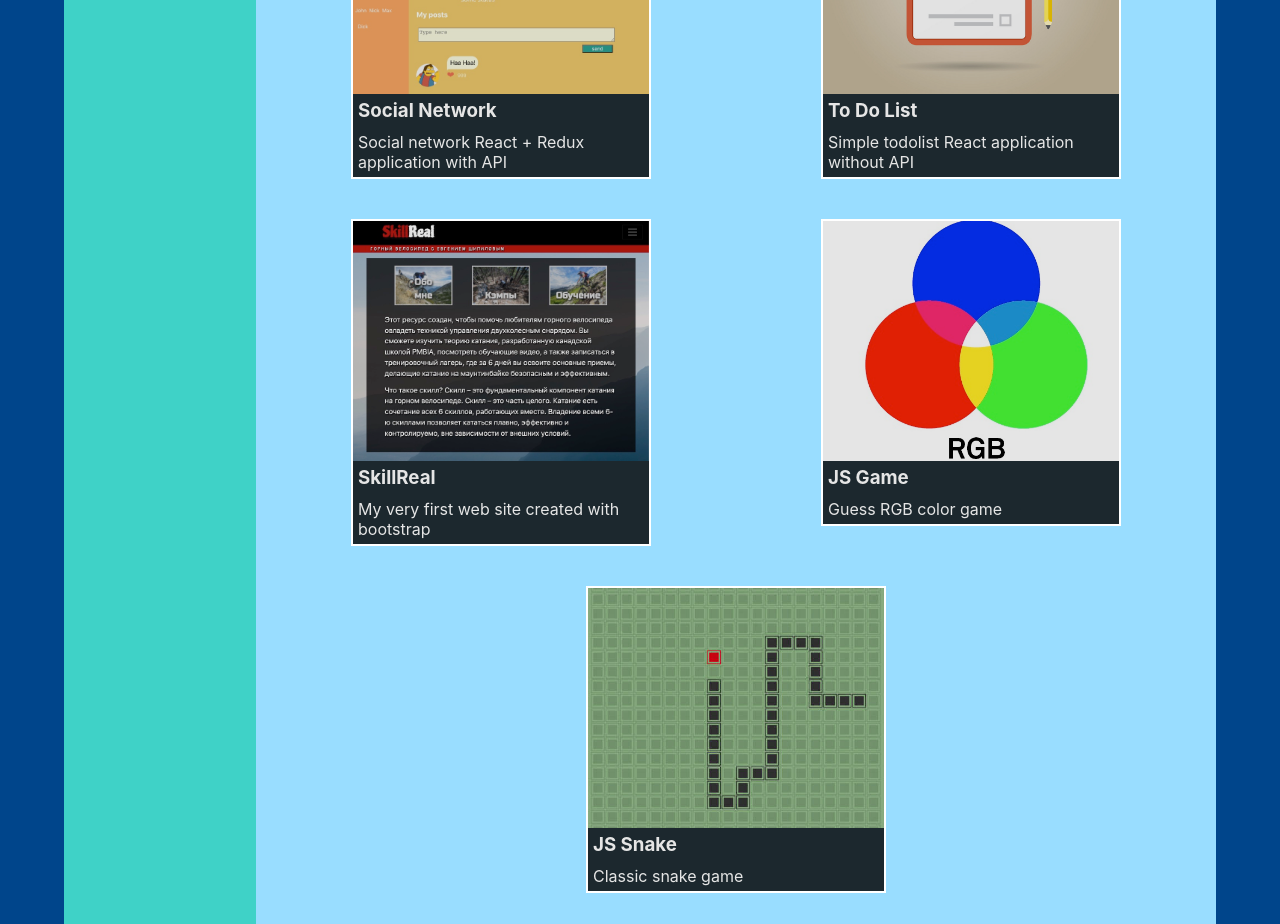
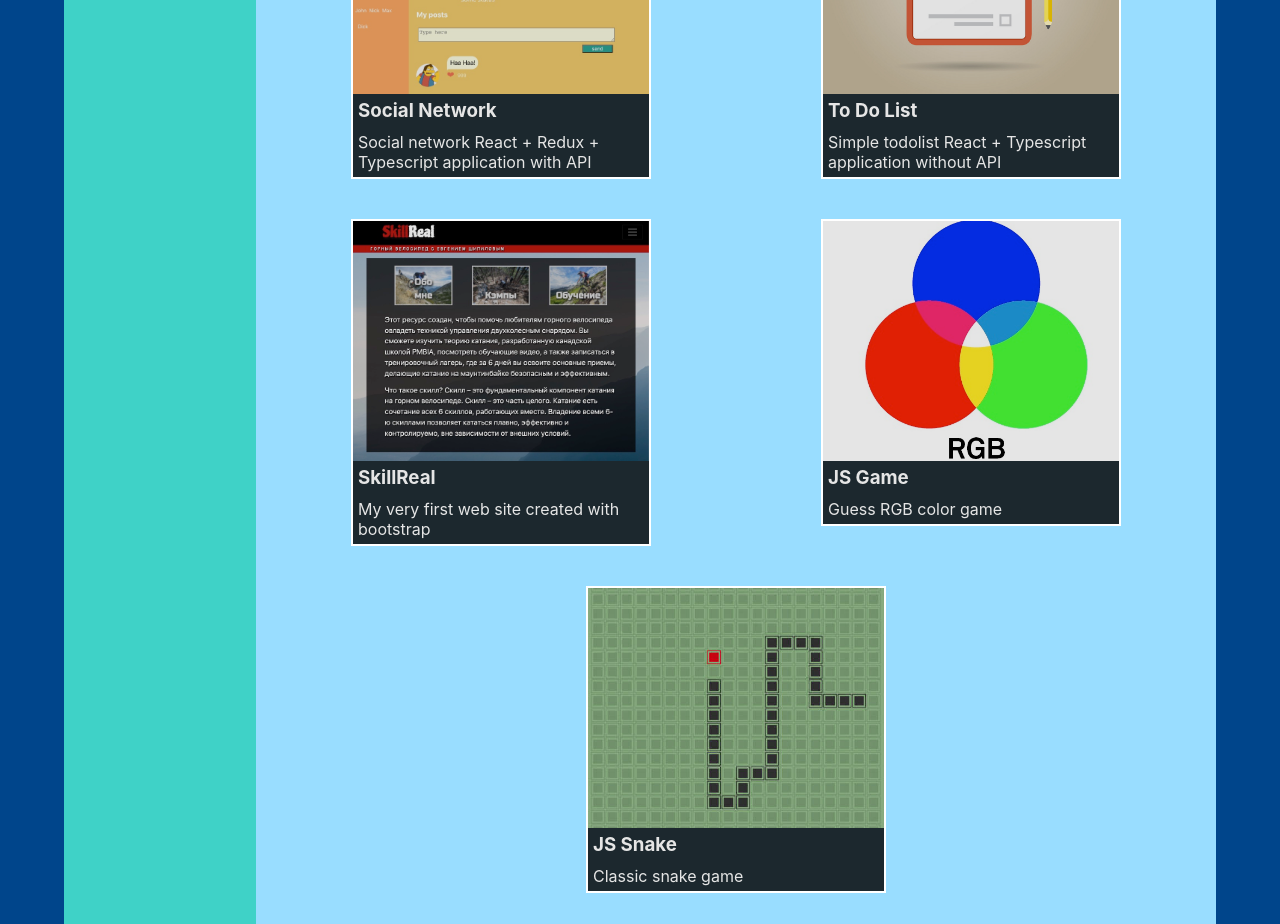
Before and after one commit to Mikro888/Portfolio, a React (Create React App) app: page / in a window 1280 px wide. Shown: the part 1740-2664 px from the top of the page. Built offline with nearby package versions, Linux system fonts and the light colour scheme.

Commit message:
Projects desctription added

```diff
--- a/src/components/Projects.tsx
+++ b/src/components/Projects.tsx
@@ -33,13 +33,13 @@ const Projects = () => {
                 style={socialNetwork}
                 name={'Social Network'}
                 href={'https://mikro888.github.io/Social-Network/'}
-                description={'Social network React + Redux application with API'}
+                description={'Social network React + Redux + Typescript application with API'}
             />
             <Project
                 style={todoList}
                 name={'To Do List'}
                 href={'https://mikro888.github.io/simpletodo/'}
-                description={'Simple todolist React application without API'}
+                description={'Simple todolist React + Typescript application without API'}
             />
             <Project name={'SkillReal'}
                      style={skillReal}
```
